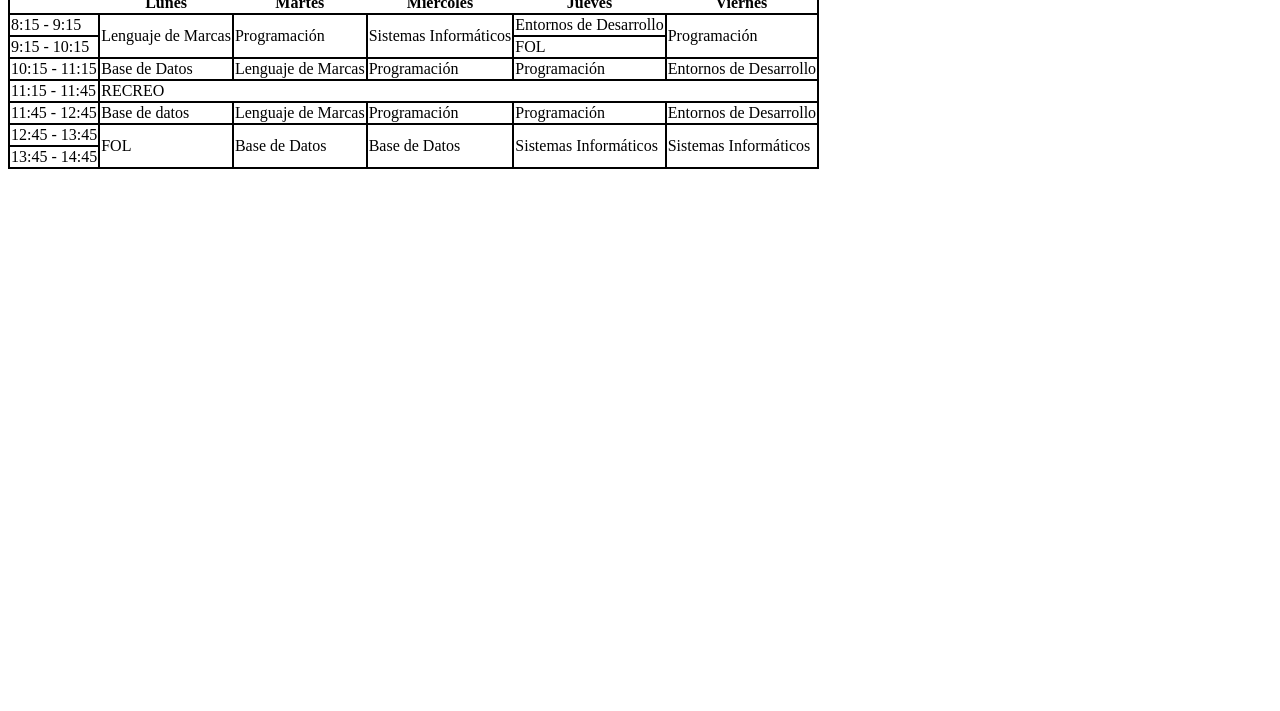
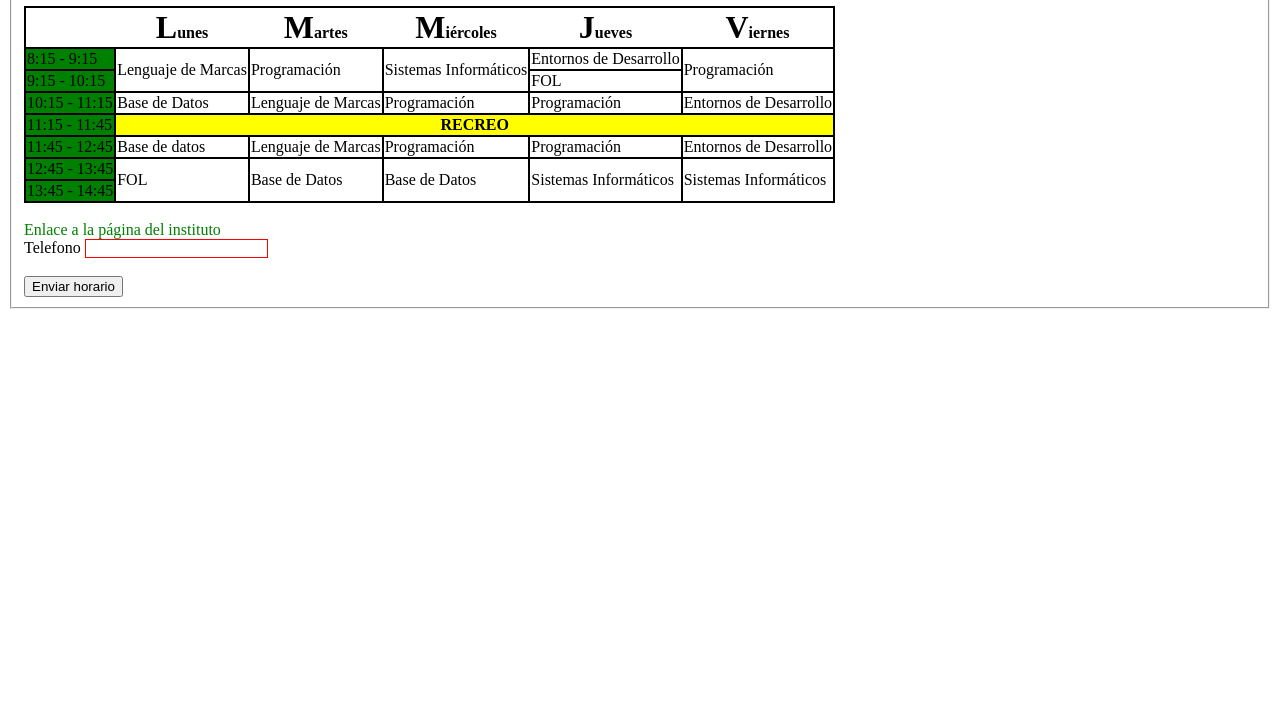
Before and after one commit to claudiobf22/PracticasLenguaje, a plain HTML site: page Actividades/Actividad 3.3/Ejercicio 6/Ejercicio 5.html in a window 1280 px wide. Shown: the part 89-800 px from the top of the page. Drawn offline with Linux system fonts and the light colour scheme.

Commit message:
Actividad 3.3 Terminada

```diff
--- a/Actividades/Actividad 3.3/Ejercicio 6/Ejercicio 5.html
+++ b/Actividades/Actividad 3.3/Ejercicio 6/Ejercicio 5.html
@@ -6,17 +6,12 @@
     <meta http-equiv="X-UA-Compatible" content="ie=edge">
     <meta name="author" content="Santiago">
     <title>Ejercicio5</title>
-    <style>
-        table, tr,td{
-            border: 2px solid black;
-            border-collapse: collapse;
-        }
-    </style>
+    <link rel="stylesheet" href="../css/ejercicio5act3.1.css">
 </head>
 <body>
-    <h1>Horario de primero de DAM. Curso 2019/20</h1>
+    <fieldset>
+    <h1>HORARIO DE 1º DE DAM Curso 2019/20</h1>
     <table>
-        <thead>
             <tr>
                 <th></th>
                 <th>Lunes</th>
@@ -25,8 +20,6 @@
                 <th>Jueves</th>
                 <th>Viernes</th>
             </tr>
-        </thead>
-        <tbody>
             <tr>
                 <td>8:15 - 9:15</td>
                 <td rowspan="2">Lenguaje de Marcas</td>
@@ -70,7 +63,16 @@
             <tr>
                 <td>13:45 - 14:45</td>
             </tr>
-        </tbody>
     </table>
+    <form>
+        <br/>
+        <a href="https://www.iesvirgendelcarmen.com">Enlace a la página del instituto</a><br/>
+        <label for="tlf">Telefono</label>
+        <input required type="text" name="tlf" id="tlf">
+        <br/>
+        <br/>
+        <button type="submit">Enviar horario</button>
+    </form>
+</fieldset>
 </body>
 </html>
--- /dev/null
+++ b/Actividades/Actividad 3.3/css/ejercicio5act3.1.css
@@ -0,0 +1,32 @@
+table, tr,td{
+    border: 2px solid black;
+    border-collapse: collapse;
+}
+a{
+    text-decoration: none;
+    color: green;
+}
+a:visited{
+    color: red;
+}
+table td:first-child{
+    background-color: green;
+}
+table td:first-child:hover{
+    font-size: 200%;
+}
+table th:first-letter{
+    font-size: 200%;
+}
+button:hover{
+    background-color: green;
+    color: greenyellow;
+}
+input:required{
+    border: red 1px solid;
+}
+table tr:nth-child(5) td:nth-child(2){
+    text-align: center;
+    background-color: yellow;
+    font-weight: bold;
+}
--- a/Actividades/Actividad 3.3/css/tabla.css
+++ b/Actividades/Actividad 3.3/css/tabla.css
@@ -1,5 +1,5 @@
 table, tr, td{
-    border: 1px solid black;
+    border: 3px solid black;
     border-collapse: collapse;
 }
 h1{
@@ -19,6 +19,16 @@ img{
     height: 50%;
 }
 .columna{
-    background-color: red;
+    background-color: red !important;
     color: white;
 }
+tr.memoria td{
+    background-color: gray;
+}
+
+#horas{
+    background-color: lightblue;
+}
+#horas1{
+    background-color: yellow;
+}
```
Also changed, not shown: Actividades/Actividad 3.3/Tabla.html (+4 -4 lines).
